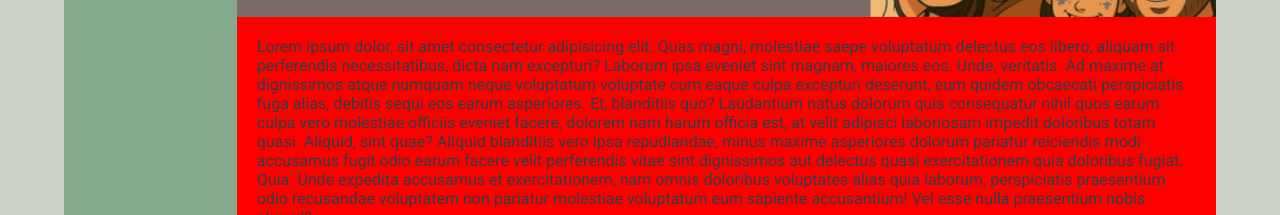
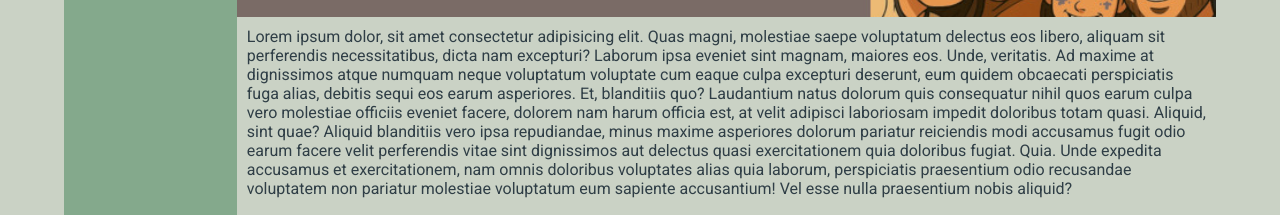
Before and after one commit to ivanGonzalezGit/pfo1-front-end, a plain HTML site: page index.html in a window 1280 px wide. Shown: the part 336-551 px from the top of the page. Drawn offline with Linux system fonts and the light colour scheme.

Commit message:
Revert "completé el readme"
This reverts commit 784d622a4e8ccd186050e4a76ec0ac9f739300a2.

```diff
--- a/css/styles.css
+++ b/css/styles.css
@@ -121,14 +121,11 @@ h2{
   color: #ff5722;
 }
 
-p
-{
-  background-color: red;
-  padding: 20px 20px 50px 20px;
+p {
+  padding: 10px 10px 20px 10px;
 }
 
-.div-subtitulos
-{
+.div-subtitulos {
   width: 100%;
   height: 150px;
   justify-content: center;/**/
--- a/index.html
+++ b/index.html
@@ -44,7 +44,7 @@
         <main id="main">
             <article>
 
-                <section class="">
+                <section>
                     <div id="sobre-mi" class="div-subtitulos">
                         <h2>Sobre Mi</h2>
                     </div>
@@ -59,6 +59,7 @@
                 <section>
                     <div id="proyectos" class="div-subtitulos">
                         <h2>Proyectos</h2>
+                    </div>
                         <p>Lorem ipsum dolor, sit amet consectetur adipisicing elit. Quas magni, molestiae saepe voluptatum delectus eos libero, aliquam sit perferendis necessitatibus, dicta nam excepturi? Laborum ipsa eveniet sint magnam, maiores eos.
                         Unde, veritatis. Ad maxime at dignissimos atque numquam neque voluptatum voluptate cum eaque culpa excepturi deserunt, eum quidem obcaecati perspiciatis fuga alias, debitis sequi eos earum asperiores. Et, blanditiis quo?
                         Laudantium natus dolorum quis consequatur nihil quos earum culpa vero molestiae officiis eveniet facere, dolorem nam harum officia est, at velit adipisci laboriosam impedit doloribus totam quasi. Aliquid, sint quae?
@@ -69,6 +70,7 @@
 
                 <section>
                     <div id="tecnologias" class="div-subtitulos">
+                    </div>
                         <p>Lorem ipsum dolor, sit amet consectetur adipisicing elit. Quas magni, molestiae saepe voluptatum delectus eos libero, aliquam sit perferendis necessitatibus, dicta nam excepturi? Laborum ipsa eveniet sint magnam, maiores eos.
                         Unde, veritatis. Ad maxime at dignissimos atque numquam neque voluptatum voluptate cum eaque culpa excepturi deserunt, eum quidem obcaecati perspiciatis fuga alias, debitis sequi eos earum asperiores. Et, blanditiis quo?
                         Laudantium natus dolorum quis consequatur nihil quos earum culpa vero molestiae officiis eveniet facere, dolorem nam harum officia est, at velit adipisci laboriosam impedit doloribus totam quasi. Aliquid, sint quae?
```
Also changed, not shown: 1 other file. Lines whose indentation alone changed are shown as unchanged.
